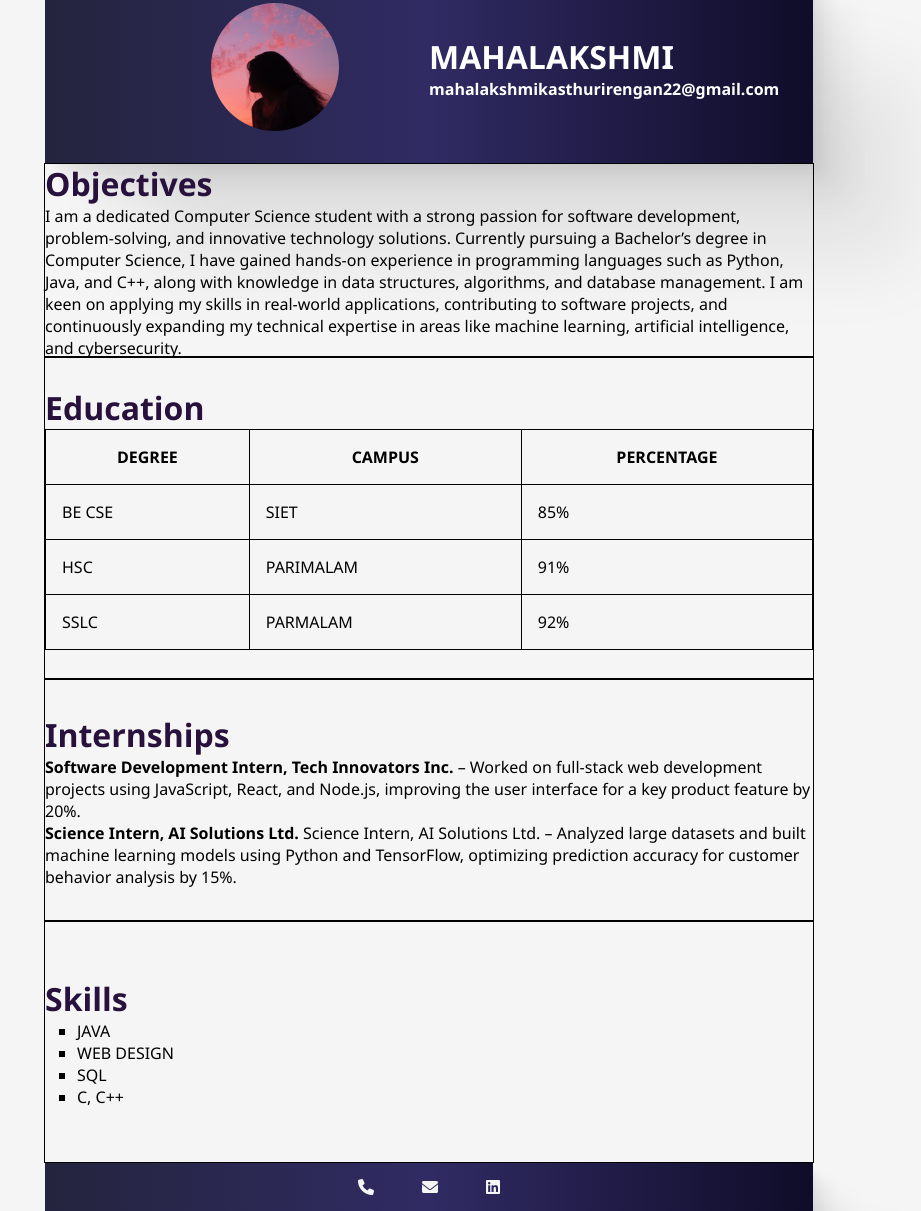
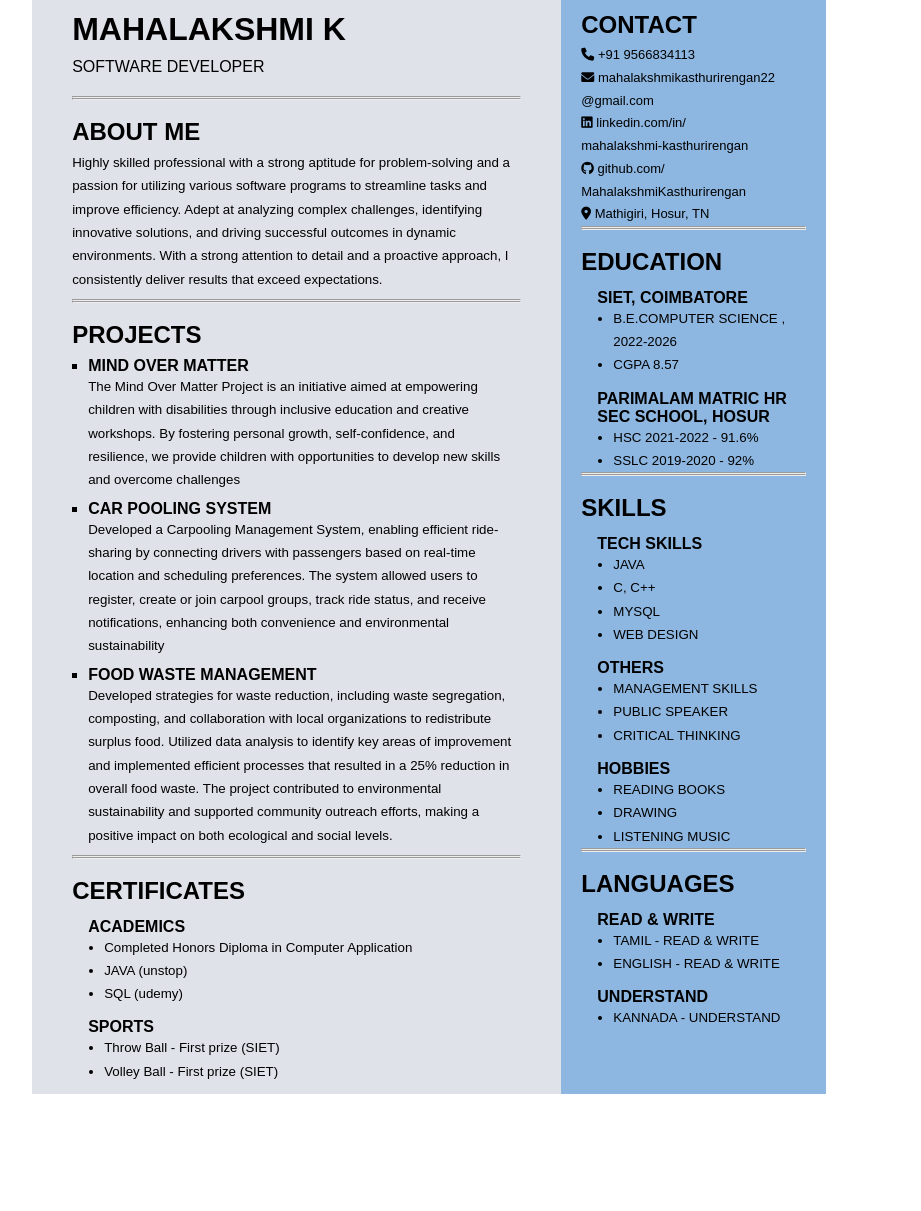
Before and after one commit to MahalakshmiKasthurirengan/MahalakshmiKasthurirengan.github.io, a plain HTML site: page index.html in a window 1280 px wide. Shown: the part 29-1240 px from the top of the page, without its empty margins (211-1132 px from the left). After the commit the page ends 1123 px from the top, so only its background shows below. Drawn offline with Linux system fonts and the light colour scheme.

Commit message:
Add files via upload

```diff
--- a/index.html
+++ b/index.html
@@ -3,128 +3,114 @@
 <head>
     <meta charset="UTF-8">
     <meta name="viewport" content="width=device-width, initial-scale=1.0">
-    <title>Document</title>
+    <title>RESUME - MAHALAKSHMI</title>
     <link rel="stylesheet" href="style.css">
     <link href="https://cdnjs.cloudflare.com/ajax/libs/font-awesome/6.0.0-beta3/css/all.min.css" rel="stylesheet">
-
 </head>
 <body>
-    <div class="section1">
-        <div class="profile-img-section">
-
-            <img src="img1.jpg" alt="profile" class="profile-img">
-
+    <div class="container">
+        <div class="box1">
+            <div class="content1">
+            <div class="topline">
+                <h1 class="topname">MAHALAKSHMI K</h1>
+                <p class="subtitle">SOFTWARE DEVELOPER</p><hr><hr>
+                <h2 class="topics">ABOUT ME</h2>
+                <p class="inside-contents">Highly skilled professional with a strong aptitude for problem-solving and a passion for
+                    utilizing various software programs to streamline tasks and improve efficiency. Adept at analyzing complex challenges,
+                    identifying innovative solutions, and driving successful outcomes in dynamic environments. With a strong attention to detail and a proactive approach,
+                    I consistently deliver results that exceed expectations.</p>
+                        <hr><hr>
+                <h2 class="topics">PROJECTS</h2>
+                <ul class="projects">
+                    <li><h4 class="p-head">MIND OVER MATTER</h4>
+                    <p class="inside-contents">The Mind Over Matter Project is an initiative aimed at empowering children with disabilities
+                        through inclusive education and creative workshops. By fostering personal growth, self-confidence, and resilience,
+                        we provide children with opportunities to develop new skills and overcome challenges</p></li>
+                    </p>
+                    <li><h4 class="p-head">CAR POOLING SYSTEM</h4>
+                    <p class="inside-contents">Developed a Carpooling Management System, enabling efficient ride-sharing by connecting drivers with
+                        passengers based on real-time location and scheduling preferences. The system allowed users to register, create or join carpool groups,
+                        track ride status, and receive notifications, enhancing both convenience and environmental sustainability</p></li>
+                    <li><h4 class="p-head">FOOD WASTE MANAGEMENT</h4>
+                    <p class="inside-contents">Developed strategies for waste reduction, including waste segregation, composting,
+                        and collaboration with local organizations to redistribute surplus food. Utilized data analysis to identify
+                        key areas of improvement and implemented efficient processes that resulted in a 25% reduction in overall food waste.
+                        The project contributed to environmental sustainability and supported community outreach efforts,
+                        making a positive impact on both ecological and social levels.</p></li>
+                </ul> <hr><hr>
+                <h2 class="topics">CERTIFICATES</h2>
+                <ul class="projects">
+                    <ul><h4 class="sub-cer">ACADEMICS</h4>
+                        <li class="certificates">Completed Honors Diploma in Computer Application</li>
+                        <li class="certificates">JAVA (unstop)</li>
+                        <li class="certificates">SQL (udemy)</li>
+                    </ul>
+                    <ul><h4 class="sub-cer">SPORTS</h4><li class="certificates">Throw Ball - First prize (SIET)</li>
+                        <li class="certificates">Volley Ball - First prize (SIET)</li>
+                    </ul>
+                </ul>
+            </div>
         </div>
-        <div class="profile-data">
-            <h1>MAHALAKSHMI</h1>
-            <h4>mahalakshmikasthurirengan22@gmail.com</h4>
+        </div>
+        <div class="box2">
+            <div class="content2">
+                <h2 class="topics">CONTACT</h2>
+                <ol class="icons" style="list-style: none;">
+                    <li><a href="tel:+919566834113"><i class="fa-solid fa-phone color-icons"></i></a>  +91 9566834113</li>
+                    <li><a href="mailto:mahalakshmikasthurirengan22@gamil.com"><i class="fa-solid fa-envelope color-icons"></i></a>  mahalakshmikasthurirengan22<br>@gmail.com</li>
+                    <li><a href="https://www.linkedin.com/in/mahalakshmi-kasthurirengan/" target="_blank"><i class="fa-brands fa-linkedin color-icons"></i></a> linkedin.com/in/<br>mahalakshmi-kasthurirengan</li>
+                    <li><a href="http://github.com/MahalakshmiKasthurirengan" target="_blank"><i class="fa-brands fa-github color-icons"></i></a>  github.com/<br>MahalakshmiKasthurirengan</li>
+                    <li><i class="fa-solid fa-location-dot"></i> Mathigiri, Hosur, TN</li>
+                    <hr><hr>
+                </ol>
+                <h2 class="topics">EDUCATION</h2>
+                <ul class="projects">
+                    <ol style="list-style: none;">
+                        <h4 class="sub-cer">SIET, COIMBATORE</h4>
+                        <li class="certificates">B.E.COMPUTER SCIENCE , 2022-2026</li>
+                        <li class="certificates">CGPA 8.57</li>
+                    </ol>
+                </ul>
+                <ul class="projects">
+                    <ol style="list-style: none;">
+                        <h4 class="sub-cer">PARIMALAM MATRIC HR SEC SCHOOL, HOSUR</h4>
+                        <li class="certificates">HSC 2021-2022 - 91.6%</li>
+                        <li class="certificates">SSLC 2019-2020 - 92%</li>
+                    </ol>
+                </ul>
+                    <hr><hr>
+                <h2 class="topics">SKILLS</h2>
+                <ul class="projects">
+                    <ul><h4 class="sub-cer">TECH SKILLS</h4>
+                        <li class="certificates">JAVA</li>
+                        <li class="certificates">C, C++</li>
+                        <li class="certificates">MYSQL</li>
+                        <li class="certificates">WEB DESIGN</li>
+                    </ul>
+                    <ul><h4 class="sub-cer">OTHERS</h4>
+                        <li class="certificates">MANAGEMENT SKILLS</li>
+                        <li class="certificates">PUBLIC SPEAKER</li>
+                        <li class="certificates">CRITICAL THINKING</li>
+                    </ul>
+                    <ul><h4 class="sub-cer">HOBBIES</h4>
+                        <li class="certificates">READING BOOKS</li>
+                        <li class="certificates">DRAWING</li>
+                        <li class="certificates">LISTENING MUSIC</li>
+                    </ul>
+                </ul>
+                <hr><hr>
+                <h2 class="topics">LANGUAGES</h2>
+                <ul class="projects">
+                    <ol style="list-style: none;">
+                        <h4 class="sub-cer">READ & WRITE</h4>
+                        <li class="certificates">TAMIL - READ & WRITE</li>
+                        <li class="certificates">ENGLISH - READ & WRITE</li>
+                        <h4 class="sub-cer">UNDERSTAND</h4>
+                        <li class="certificates">KANNADA - UNDERSTAND</li>
+                    </ol>
+                </ul>
+            </div>
         </div>
     </div>
-    <div class="section2">
-        <h1 class="section-title color-primary">
-            Objectives
-        </h1>
-        <p>I am a dedicated Computer Science student with a strong passion for software development, problem-solving, and innovative technology solutions. Currently pursuing a Bachelor’s degree in Computer Science, I have gained hands-on experience in programming languages such as Python, Java, and C++, along with knowledge in data structures, algorithms, and database management. I am keen on applying my skills in real-world applications, contributing to software projects, and continuously expanding my technical expertise in areas like machine learning, artificial intelligence, and cybersecurity.
-
-        </p>
-    </div>
-    <div class="section3">
-        <h1 class="section-title color-primary">
-            Education
-        </h1>
-            <table class="ed-table">
-                <tr>
-                    <th>DEGREE</th>
-                    <th>CAMPUS</th>
-                    <th>PERCENTAGE</th>
-                </tr>
-                <tr>
-                    <td>BE CSE</td>
-                    <td>SIET</td>
-                    <td>85%</td>
-                </tr>
-                <tr>
-                    <td>HSC</td>
-                    <td>PARIMALAM</td>
-                    <td>91%</td>
-                </tr>
-                <tr>
-                    <td>SSLC</td>
-                    <td>PARMALAM</td>
-                    <td>92%</td>
-                </tr>
-            </table>
-        </div>
-    <div class="section4">
-        <h1 class="section-title color-primary">
-            Internships
-        </h1>
-        <div class="compaines">
-            <p>
-                <b>Software Development Intern, Tech Innovators Inc.</b> – Worked on full-stack web development projects using JavaScript, React, and Node.js, improving the user interface for a key product feature by 20%.
-            </p>
-            <p><strong>Science Intern, AI Solutions Ltd.</strong> Science Intern, AI Solutions Ltd. – Analyzed large datasets and built machine learning models using Python and TensorFlow, optimizing prediction accuracy for customer behavior analysis by 15%.</p>
-
-        </div>
-    </div>
-    <div class="section5">
-        <h1 class="section-title color-primary">Skills</h1>
-        <ul class="skills">
-            <li>JAVA</li>
-            <li>WEB DESIGN</li>
-            <li>SQL</li>
-            <li>C, C++</li>
-        </ul>
-    </div>
-    <div class="section6">
-        <a href="tel:+919566834113" style="text-decoration: none;" >
-            <i class="fa-solid fa-phone color-white"></i></a>
-        <a href="mailto:kmahalakshmi2004@gmail.com" target="_blank">
-            <i class="fa-solid fa-envelope color-white" ></i></a>
-        <a href="https://www.linkedin.com/in/mahalakshmi-kasthurirengan/"  target="_blank">
-            <i class="fa-brands fa-linkedin color-white"></i></a>
-
-    </div>
-    <script>
-        console.log("Hello");
-        const x = 10;
-        console.log(x);
-        // x = 20; we cant modify the const variable
-        let y = 10;
-        y = "hi";
-        console.log(y);
-        // let variable can be change their value though it is different variable
-        // alert(x);
-        let number = 10;
-        let string = "10";
-        console.log(number + " " + string);
-        // take it as string , string color white and different color means other datatypes
-        console.log(y);
-        let boolean = true;
-        console.log(boolean);
-        let nullvalue = null;
-        console.log(nullvalue);
-        let undefindedvariable = undefined;
-        console.log(undefindedvariable);
-
-        let datajs = {
-            name : 'maha',
-            phone: 9566834113,
-            alive: true
-        }
-        let datajson = {
-            name : 'maha',
-            phone: 9566834113,
-            alive: true
-        }
-        console.log(datajs);
-        console.log(datajson);
-        let dataarray = ["data1", "hi", datajs, datajson,false]
-        console.log(dataarray[2]);
-        let hi = "hi";
-        let Hi = "Hi";
-        console.log(hi);
-        console.log(Hi);
-</script>
 </body>
 </html>
--- a/style.css
+++ b/style.css
@@ -1,179 +1,78 @@
 *{
+    font-family:Arial, Helvetica, sans-serif;
     margin: 0px;
     padding: 0px;
+
 }
-body{
-    height: 90%; /* heigth of the website*/
-    width: 100%; /* width of the website*/
-    background-color: #f5f5f5; /*background color*/
-    font-family: 'Segoe UI', Tahoma, Geneva, Verdana, sans-serif;
+.container{
     display: flex;
-    flex-direction: column;
-    justify-content: start;
-    align-items: center;
-    color: white
-}
-.section1{
-    width: 60%;
-    height: 12rem;
-    background: #0f0c29;  /* fallback for old browsers */
-    background: -webkit-linear-gradient(to right, #24243e, #302b63, #0f0c29);  /* Chrome 10-25, Safari 5.1-6 */
-    background: linear-gradient(to right, #24243e, #302b63, #0f0c29); /* W3C, IE 10+/ Edge, Firefox 16+, Chrome 26+, Opera 12+, Safari 7+ */
-    display: flex;
-    flex-direction: row;
-    justify-content: center;
-    align-items: center;
-    box-shadow:
-    3.4px 3.4px 2.7px rgba(0, 0, 0, 0.022),
-    8.7px 8.7px 6.9px rgba(0, 0, 0, 0.031),
-    17.7px 17.7px 14.2px rgba(0, 0, 0, 0.039),
-    36.5px 36.5px 29.2px rgba(0, 0, 0, 0.048),
-    100px 100px 80px rgba(0, 0, 0, 0.07)
-    ;
-}
-.profile-img-section{
-    width: 40%;
-    height: 40%;
-    display: flex;
-    justify-content: center;
-    align-items: center;
+    width: 210mm;
+    height: 297mm;
+    margin: 0 auto ;
+
 }
 
-.profile-data{
-    width: 40%;
-    display: flex;
-    flex-direction: column;
-    justify-content: left;
-    align-items: flex-start;
+.content1{
+    margin: 40px;
+}
+.box1{
+    height: 297mm;
+    width: 140mm;
+    background-color: rgb(223, 226, 233);
+}
+.box2{
+    height: 297mm;
+    width: 70mm;
+    background-color: rgb(141, 183, 225);
+}
+.topline .topname{
+    margin-bottom: 10px;
 }
 
-.profile-img{
-    height: 8rem;
-    width: 8rem;
-    border-radius: 60%;
+.topline .subtitle{
+    margin-bottom: 20px;
 }
-.section2{
-    color: black;
-    width: 60%;
-    height: 12rem;
-    border: 1px solid rgb(0, 0, 0);
-    display: flex;
-    flex-direction: column;
-    justify-content: center;
-    align-items: start;
 
+.topics{
+    margin-top: 18px;
+    margin-bottom: 5px;
 }
-.section3{
-    width: 60%;
-    height: 20rem;
-    /* background-color: aquamarine; */
-    border: 1px solid rgb(0, 0, 0);
-    display: flex;
-    flex-direction: column;
-    justify-content: center;
-    align-items: start;
+
+.inside-contents{
+    font-size: smaller;
+    margin-right: 10px;
+    line-height: 175%;
+    margin-bottom: 0.5rem;
+}
+
+.projects{
+    margin-left: 1rem;
+    list-style: square;
+}
+
+.p-head{
+    margin-top: 0.5rem;
+}
+.certificates{
+    font-size: smaller;
+    margin-left: 1rem;
+    list-style: disc;
+    line-height: 175%;
+}
+
+.sub-cer{
+    margin-top: 0.8rem;
+}
+.content2{
+    margin-top: 40px;
+    margin-left: 20px;
+    margin-right: 20px;
+}
+.icons{
+    font-size: small;
+    line-height: 175%;
+}
+
+.color-icons{
     color: black;
 }
-th,
-td {
-    padding: 1rem;
-    border: 1px solid rgb(0, 0, 0);
-    align-items: center;
-}
-.section-title {
-    /* height: 10%; */
-    color: rgb(0, 0, 0);
-    font-weight: bold;
-}
-
-.section4 {
-    width: 60%;
-    height: 15rem;
-    /* background-color: aquamarine; */
-    border: 1px solid rgb(0, 0, 0);
-    display: flex;
-    flex-direction: column;
-    justify-content: center;
-    align-items: start;
-    color: black;
-    /* padding: 10px; */
-}
-
-
-.ed-table {
-    width: 100%;
-    border: 1px solid rgb(0, 0, 0);
-    border-collapse: collapse;
-}
-.companies {
-    font-weight: bold;
-    color: rgb(0, 0, 0);
-}
-.color-primary{
-    color: rgb(40, 18, 61);
-}
-.section5 {
-    width: 60%;
-    height: 15rem;
-    /* background-color: aquamarine; */
-    border: 1px solid rgb(0, 0, 0);
-    display: flex;
-    flex-direction: column;
-    justify-content: center;
-    align-items: start;
-    color: black;
-    /* padding: 10px; */
-}
-.skills{
-    list-style:square;
-    margin-left: 2rem;
-}
-.section6{
-    width: 60%;
-    height: 3rem;
-    background: #0f0c29;  /* fallback for old browsers */
-    background: -webkit-linear-gradient(to right, #24243e, #302b63, #0f0c29);  /* Chrome 10-25, Safari 5.1-6 */
-    background: linear-gradient(to right, #24243e, #302b63, #0f0c29); /* W3C, IE 10+/ Edge, Firefox 16+, Chrome 26+, Opera 12+, Safari 7+ */
-    display: flex;
-    flex-direction: row;
-    justify-content: center;
-    align-items: center;
-    box-shadow:
-    3.4px 3.4px 2.7px rgba(0, 0, 0, 0.022),
-    8.7px 8.7px 6.9px rgba(0, 0, 0, 0.031),
-    17.7px 17.7px 14.2px rgba(0, 0, 0, 0.039),
-    36.5px 36.5px 29.2px rgba(0, 0, 0, 0.048),
-    100px 100px 80px rgba(0, 0, 0, 0.07)
-    ;
-    color: rgb(255, 255, 255);
-    gap: 3rem;
-}
-
-.color-white{
-    color: #f5f5f5;
-}
-
-*::-webkit-scrollbar-track
-{
-    -webkit-box-shadow: inset 0 0 6px rgba(0,0,0,0.3);
-    background-color: #F5F5F5;
-}
-
-*::-webkit-scrollbar
-{
-    width: 10px;
-    background-color: #F5F5F5;
-}
-
-*::-webkit-scrollbar-thumb
-{
-    background-color: rgb(40, 18, 61);
-    background-image: -webkit-linear-gradient(90deg,
-                                            rgba(255, 255, 255, .2) 25%,
-                                            transparent 25%,
-                                            transparent 50%,
-                                            rgba(255, 255, 255, .2) 50%,
-                                            rgba(255, 255, 255, .2) 75%,
-                                            transparent 75%,
-                                            transparent)
-}
```
